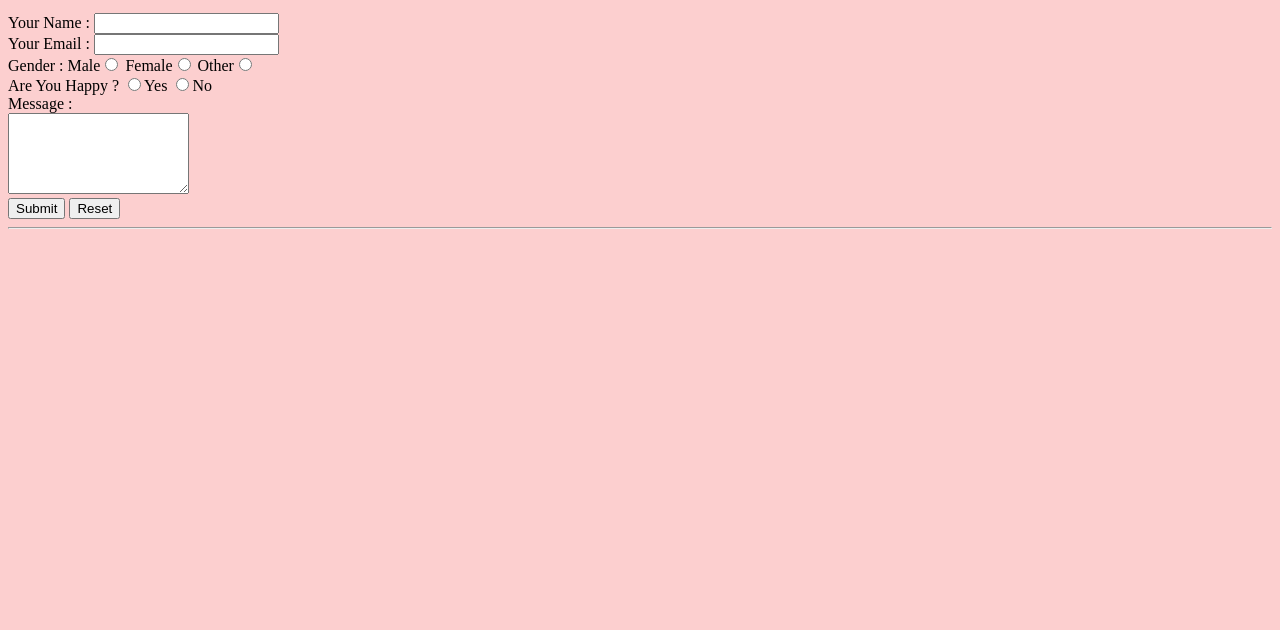
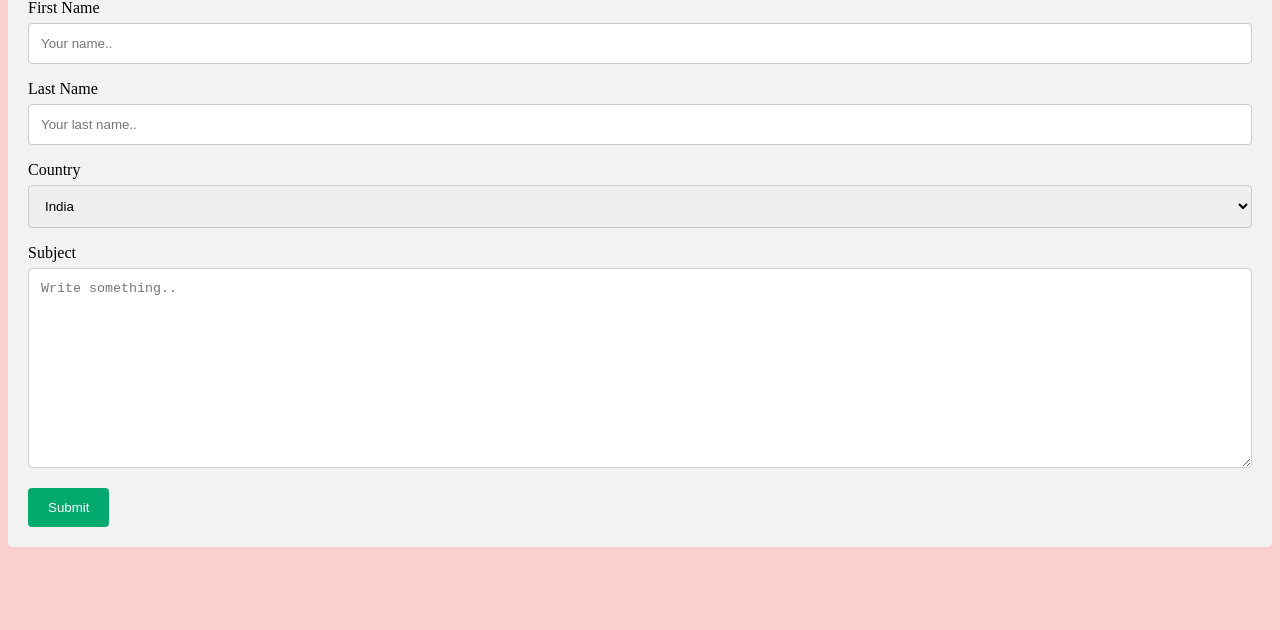
Before and after one commit to rohanRathi999/CV, a plain HTML site: page contact.html in a window 1280 px wide. Shown: the part 170-800 px from the top of the page. Drawn offline with Linux system fonts and the light colour scheme.

Commit message:
Update contact.html

```diff
--- a/contact.html
+++ b/contact.html
@@ -9,45 +9,63 @@
         body{
             background-color: rgb(252, 207, 207);
         }
+        input[type=text], select, textarea {
+  width: 100%;
+  padding: 12px;
+  border: 1px solid #ccc;
+  border-radius: 4px;
+  box-sizing: border-box;
+  margin-top: 6px;
+  margin-bottom: 16px;
+  resize: vertical;
+}
+
+input[type=submit] {
+  background-color: #04AA6D;
+  color: white;
+  padding: 12px 20px;
+  border: none;
+  border-radius: 4px;
+  cursor: pointer;
+}
+
+input[type=submit]:hover {
+  background-color: #45a049;
+}
+
+.container {
+  border-radius: 5px;
+  background-color: #f2f2f2;
+  padding: 20px;
+}
+#contact{
+    font-size: 60px;
+}
     </style>
 </head>
 <body>
-    <h3>My Contact Details</h3>
-    Address- CV Raman HOstel KIET Ghaziabad
-    <br>
-    Mobile No.- 8394842205
-    <br>
-    My E-Mail- potterlily871@gmail.com
-    <hr>
-    <h3>Feedback Form :</h3>
-    <form action="index.html">
-        <label>Your Name : </label>
-        <input type="text" name="" id="">
+   <center> <h1 id="contact"> Contact Form </h1> </center>
 
-        <br>
-        <label>Your Email : </label>
-        <input type="email" name="youremail" id="">
+<div class="container">
+  <form action="/action_page.php">
+    <label for="fname">First Name</label>
+    <input type="text" id="fname" name="firstname" placeholder="Your name..">
 
-        <br>
-        <label>Gender : </label>
-        <label>Male</label><input type="radio" name="myname" id=""> <label>Female</label><input type="radio" name="myname">
-         <label>Other</label><input type="radio" name="myname">
+    <label for="lname">Last Name</label>
+    <input type="text" id="lname" name="lastname" placeholder="Your last name..">
 
-         <br>
-         <label>Are You Happy ?</label>
-         <input type="radio" name="your" id="">Yes
-         <input type="radio" name="your" id="">No
+    <label for="country">Country</label>
+    <select id="country" name="country">
+      <option value="australia">India</option>
+      <option value="canada">Canada</option>
+      <option value="usa">USA</option>
+    </select>
 
-         <br>
-         <label>Message : </label>
+    <label for="subject">Subject</label>
+    <textarea id="subject" name="subject" placeholder="Write something.." style="height:200px"></textarea>
 
-         <br>
-         <textarea name="Message" id="" cols="20" rows="5"></textarea>
-
-         <br>
-         <input type="submit">
-         <input type="reset">
-         <hr>
-       </form>
+    <input type="submit" value="Submit">
+  </form>
+</div>
 </body>
 </html>
```
